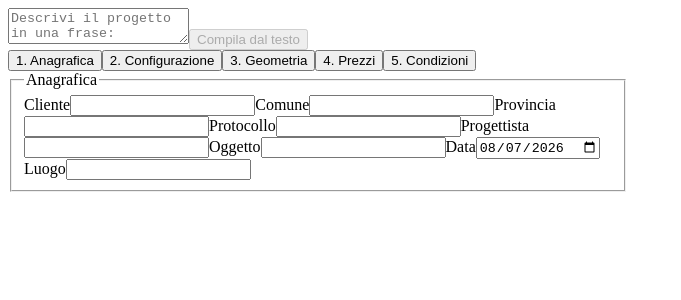
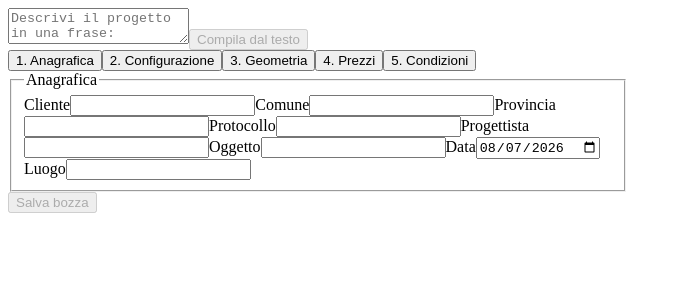
Before and after one commit to barumini/generatore-preventivi, a Next.js app in the folder FbePreventivatore/: page /preventivi/nuovo in a window 1280 px wide. Shown: the top 300 px of the page, without its empty margins (0-681 px from the left). Built offline with nearby package versions, Linux system fonts and the light colour scheme.

Commit message:
feat(wizard): bottone salva bozza, crea o aggiorna la revisione via API

```diff
--- /dev/null
+++ b/FbePreventivatore/src/app/preventivi/WizardConSalvataggio.tsx
@@ -0,0 +1,71 @@
+'use client'
+
+import { useState } from 'react'
+import { eseguiCalcolo } from '@/domain/calcolo'
+import { FormStrutturato } from './nuovo/FormStrutturato'
+import { PannelloPreview } from './nuovo/PannelloPreview'
+import { inputCalcoloDaStato, type StatoForm } from './nuovo/stato-form'
+
+interface PreventivoEsistente {
+  id: string
+  numero: number
+}
+
+interface Props {
+  statoIniziale?: Partial<StatoForm>
+  preventivoEsistente?: PreventivoEsistente
+}
+
+export function WizardConSalvataggio({ statoIniziale, preventivoEsistente }: Props) {
+  const [stato, setStato] = useState<StatoForm | null>(null)
+  const [salvataggio, setSalvataggio] = useState<PreventivoEsistente | null>(preventivoEsistente ?? null)
+  const [statoSalvataggio, setStatoSalvataggio] = useState<'inattivo' | 'in-corso' | 'errore'>('inattivo')
+
+  async function salvaBozza() {
+    if (!stato) return
+    setStatoSalvataggio('in-corso')
+    const input = inputCalcoloDaStato(stato)
+    const risultato = eseguiCalcolo(input)
+    const corpo = {
+      cliente: stato.cliente,
+      protocollo: stato.protocollo,
+      oggetto: stato.oggetto,
+      progettista: stato.progettista,
+      data: stato.data,
+      luogo: stato.luogo,
+      statoForm: JSON.stringify(stato),
+      inputCalcolo: JSON.stringify(input),
+      risultatoCalcolo: JSON.stringify(risultato),
+    }
+    try {
+      if (salvataggio) {
+        const risposta = await fetch(`/api/preventivi/${salvataggio.id}/revisioni/${salvataggio.numero}`, {
+          method: 'PUT',
+          body: JSON.stringify(corpo),
+        })
+        if (!risposta.ok) throw new Error('Salvataggio fallito')
+      } else {
+        const risposta = await fetch('/api/preventivi', { method: 'POST', body: JSON.stringify(corpo) })
+        if (!risposta.ok) throw new Error('Salvataggio fallito')
+        const preventivo = await risposta.json()
+        setSalvataggio({ id: preventivo.id, numero: preventivo.revisioni[0].numero })
+      }
+      setStatoSalvataggio('inattivo')
+    } catch {
+      setStatoSalvataggio('errore')
+    }
+  }
+
+  return (
+    <div style={{ display: 'flex', gap: '24px' }}>
+      <div style={{ flex: 1 }}>
+        <FormStrutturato statoIniziale={statoIniziale} onCambiamento={setStato} />
+        <button type="button" onClick={salvaBozza} disabled={!stato || statoSalvataggio === 'in-corso'}>
+          Salva bozza
+        </button>
+        {statoSalvataggio === 'errore' && <p role="alert">Salvataggio fallito, riprova.</p>}
+      </div>
+      <div style={{ flex: 1 }}>{stato && <PannelloPreview stato={stato} input={inputCalcoloDaStato(stato)} />}</div>
+    </div>
+  )
+}
--- a/FbePreventivatore/src/app/preventivi/nuovo/page.tsx
+++ b/FbePreventivatore/src/app/preventivi/nuovo/page.tsx
@@ -3,33 +3,22 @@
 
 import { useState } from 'react'
 import { ChatApertura } from './ChatApertura'
-import { FormStrutturato } from './FormStrutturato'
-import { PannelloPreview } from './PannelloPreview'
-import { inputCalcoloDaStato, type StatoForm } from './stato-form'
+import { WizardConSalvataggio } from '../WizardConSalvataggio'
+import type { StatoForm } from './stato-form'
 
 export default function NuovoPreventivo() {
   const [statoIniziale, setStatoIniziale] = useState<Partial<StatoForm>>({})
   const [versioneEstrazione, setVersioneEstrazione] = useState(0)
-  const [stato, setStato] = useState<StatoForm | null>(null)
 
   return (
     <div>
       <ChatApertura
         onEstrazioneCompletata={(parziale) => {
           setStatoIniziale(parziale)
-          // FormStrutturato inizializza il proprio stato da statoIniziale solo al mount:
-          // cambiare la key forza un remount così il form si ripopola con i campi estratti.
           setVersioneEstrazione((v) => v + 1)
         }}
       />
-      <div style={{ display: 'flex', gap: '24px' }}>
-        <div style={{ flex: 1 }}>
-          <FormStrutturato key={versioneEstrazione} statoIniziale={statoIniziale} onCambiamento={setStato} />
-        </div>
-        <div style={{ flex: 1 }}>
-          {stato && <PannelloPreview stato={stato} input={inputCalcoloDaStato(stato)} />}
-        </div>
-      </div>
+      <WizardConSalvataggio key={versioneEstrazione} statoIniziale={statoIniziale} />
     </div>
   )
 }
```
